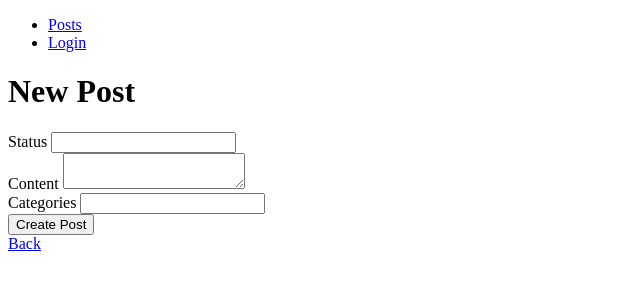
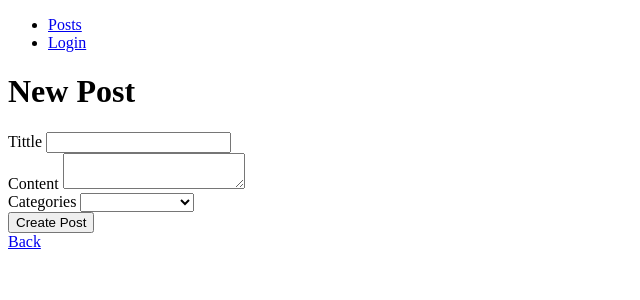
Before and after one commit to Janvierjavi/Ndayibonye, a Rails app: page /posts/new in a window 1280 px wide. Shown: the top 300 px of the page, without its empty margins (0-640 px from the left). Run offline with Rails 7, Linux system fonts and the light colour scheme; style sheets or scripts are compiled from the project's sources.

Commit message:
i add category in the post

```diff
--- a/app/controllers/posts_controller.rb
+++ b/app/controllers/posts_controller.rb
@@ -54,6 +54,6 @@ class PostsController < ApplicationController
 
 
     def post_params
-      params.require(:post).permit(:status, :content, :categories)
+      params.require(:post).permit(:tittle, :user_id, :content, :categories)
     end
 end
--- a/app/views/posts/_form.html.erb
+++ b/app/views/posts/_form.html.erb
@@ -10,20 +10,18 @@
       </ul>
     </div>
   <% end %>
-
   <div class="field">
-    <%= form.label :status %>
-    <%= form.text_field :status %>
-  </div>
-
+  <%= form.label :tittle %>
+  <%= form.text_field :tittle %>
+</div>
   <div class="field">
-    <%= form.label :content %>
-    <%= form.text_area :content %>
-  </div>
+  <%= form.label :content %>
+  <%= form.text_area :content %>
+</div>
 
   <div class="field">
     <%= form.label :categories %>
-    <%= form.number_field :categories %>
+    <%= form.select :categories, ['', 'I.D', 'Driving Lisence', 'Diplome' ] %>
   </div>
 
   <div class="actions">
--- a/app/views/posts/index.html.erb
+++ b/app/views/posts/index.html.erb
@@ -12,7 +12,7 @@
 <table>
   <thead>
     <tr>
-      <th>Status</th>
+      <th>Tittle</th>
       <th>Content</th>
       <th>Categories</th>
       <th colspan="3"></th>
@@ -22,7 +22,7 @@
   <tbody>
     <% @posts.each do |post| %>
       <tr>
-        <td><%= post.status %></td>
+        <td><%= post.tittle %></td>
         <td><%= post.content %></td>
         <td><%= post.categories %></td>
         <td><%= link_to 'Show', post %></td>
--- a/db/migrate/20191126085055_create_posts.rb
+++ b/db/migrate/20191126085055_create_posts.rb
@@ -1,9 +1,9 @@
 class CreatePosts < ActiveRecord::Migration[5.2]
   def change
     create_table :posts do |t|
-      t.string :status
+      t.string :tittle
       t.text :content
-      t.integer :categories
+      t.string :categories
 
       t.timestamps
     end
--- /dev/null
+++ b/db/migrate/20191126162708_add_post_ref_to_users.rb
@@ -0,0 +1,6 @@
+class AddPostRefToUsers < ActiveRecord::Migration[5.2]
+  def change
+    add_reference :users, :post, index: true
+    add_foreign_key :users, :posts
+  end
+end
```
Also changed, not shown: db/schema.rb.
